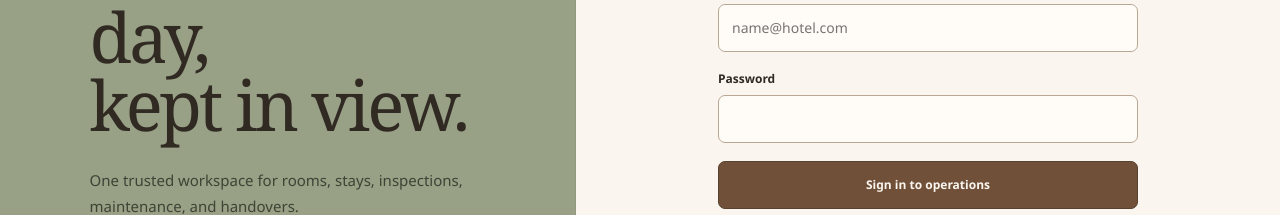
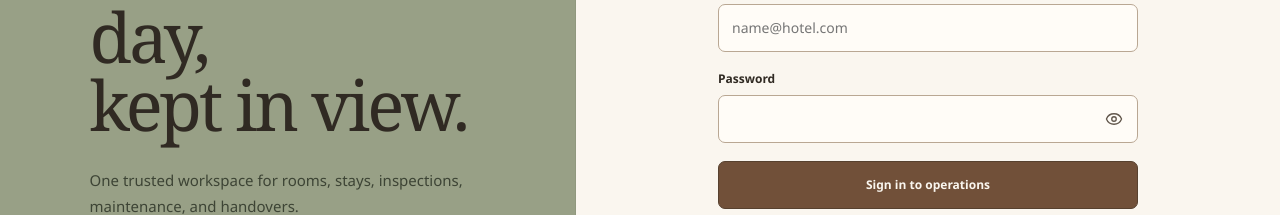
Before and after one commit to 0xDaruby/Hotel-Operations-Software, a Next.js app in the folder apps/web/: page /login in a window 1280 px wide. Shown: the part 351-566 px from the top of the page. Built offline with nearby package versions, Linux system fonts and the light colour scheme.

Commit message:
Password eye

```diff
--- a/apps/web/src/app/globals.css
+++ b/apps/web/src/app/globals.css
@@ -116,9 +116,13 @@ button:focus-visible, a:focus-visible, input:focus-visible { outline: 3px solid
 .login-help { margin: 12px 0 30px; color: var(--muted); }
 .login-form { display: grid; gap: 18px; }
 .field { display: grid; gap: 7px; }
-.field span { font-size: 12px; font-weight: 600; }
+.field > span, .field > label { font-size: 12px; font-weight: 600; }
 .field input { width: 100%; min-height: 48px; padding: 11px 13px; color: var(--ink); background: #fffcf7; border: 1px solid #b9a793; border-radius: 7px; }
 .field input:focus { border-color: var(--deep-brown); }
+.password-input-control { position: relative; }
+.password-input-control input { padding-right: 52px; }
+.password-visibility-toggle { position: absolute; top: 4px; right: 4px; display: grid; place-items: center; width: 40px; height: 40px; padding: 0; color: var(--muted); background: transparent; border: 0; border-radius: 5px; }
+.password-visibility-toggle:hover { color: var(--ink); background: var(--surface-subtle); }
 .button { display: inline-flex; align-items: center; justify-content: center; min-height: 48px; padding: 11px 16px; border: 1px solid var(--deep-brown); border-radius: 7px; font-size: 12px; font-weight: 700; }
 .button-primary { color: var(--paper); background: #715039; }
 .button-primary:hover { background: var(--deep-brown); }
--- a/apps/web/src/features/auth/login-form.tsx
+++ b/apps/web/src/features/auth/login-form.tsx
@@ -2,6 +2,7 @@
 
 import { useEffect, useState, type FormEvent } from 'react';
 import { useRouter } from 'next/navigation';
+import { Eye, EyeOff } from 'lucide-react';
 import { createClient } from '@/lib/supabase/client';
 
 const reasonMessages: Record<string, string> = {
@@ -19,6 +20,7 @@ export function LoginForm({ nextPath, reason }: LoginFormProps) {
   const router = useRouter();
   const [error, setError] = useState(reason ? reasonMessages[reason] : '');
   const [isSubmitting, setIsSubmitting] = useState(false);
+  const [isPasswordVisible, setIsPasswordVisible] = useState(false);
 
   useEffect(() => {
     if (!reason) return;
@@ -29,6 +31,7 @@ export function LoginForm({ nextPath, reason }: LoginFormProps) {
     event.preventDefault();
     setError('');
     setIsSubmitting(true);
+    setIsPasswordVisible(false);
 
     const formData = new FormData(event.currentTarget);
     const email = String(formData.get('email') ?? '').trim();
@@ -61,16 +64,32 @@ export function LoginForm({ nextPath, reason }: LoginFormProps) {
           type="email"
         />
       </label>
-      <label className="field">
-        <span>Password</span>
+      <div className="field">
+        <label htmlFor="password">Password</label>
+        <div className="password-input-control">
           <input
             autoComplete="current-password"
+            id="password"
             minLength={8}
             name="password"
             required
-          type="password"
+            type={isPasswordVisible ? 'text' : 'password'}
           />
-      </label>
+          <button
+            aria-label={isPasswordVisible ? 'Hide password' : 'Show password'}
+            aria-pressed={isPasswordVisible}
+            className="password-visibility-toggle"
+            disabled={isSubmitting}
+            onClick={() => setIsPasswordVisible((visible) => !visible)}
+            title={isPasswordVisible ? 'Hide password' : 'Show password'}
+            type="button"
+          >
+            {isPasswordVisible
+              ? <EyeOff aria-hidden="true" size={18} strokeWidth={1.8} />
+              : <Eye aria-hidden="true" size={18} strokeWidth={1.8} />}
+          </button>
+        </div>
+      </div>
       {error ? <p className="form-error" role="alert">{error}</p> : null}
       <button className="button button-primary" disabled={isSubmitting} type="submit">
         {isSubmitting ? 'Signing in…' : 'Sign in to operations'}
```
Lines whose indentation alone changed are shown as unchanged.
